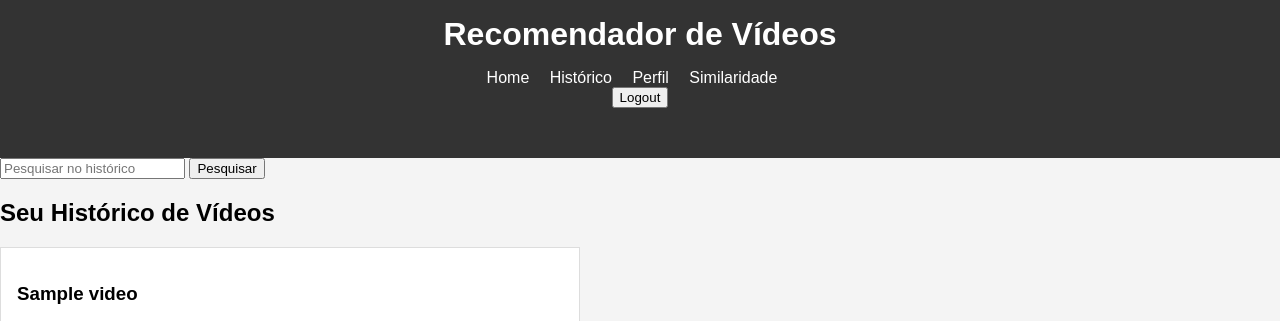
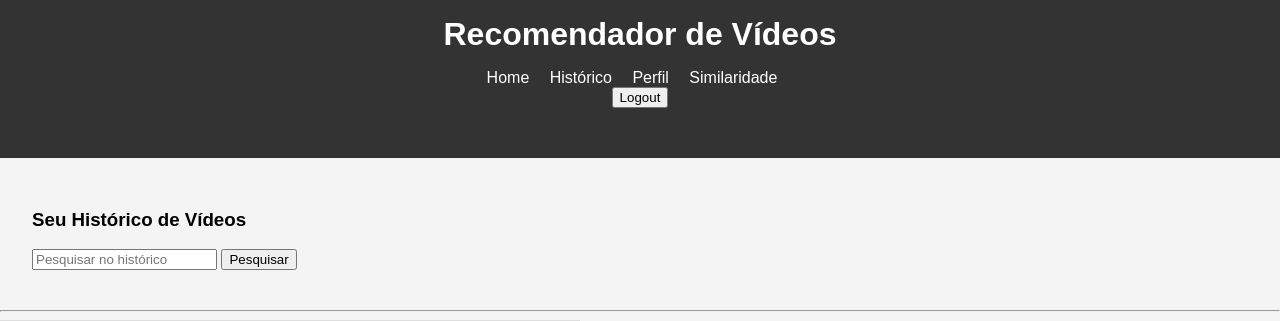
Before and after one commit to GetJose/SR_YT_collab, a Django app: page /historico/ in a window 1280 px wide. Shown: the top 321 px of the page. Run offline with Django 5.2, Linux system fonts and the light colour scheme; a user stored in the database is signed in; tables that the repository leaves empty hold one stand-in row (values such as "Sample post").

Commit message:
correcting the templates to follow a pattern

```diff
--- a/recomendador_videos/templates/apps/account/profile.html
+++ b/recomendador_videos/templates/apps/account/profile.html
@@ -19,8 +19,6 @@
 
     <button><a href="{% url 'areas_interesse' %}">Editar Perfil</a></button>
 
-    <hr>
-
     <form method="get" action="{% url 'delete_profile' %}">
         <button type="submit" class="btn btn-danger">Deletar Perfil</button>
     </form>
--- a/recomendador_videos/templates/apps/home/index.html
+++ b/recomendador_videos/templates/apps/home/index.html
@@ -6,13 +6,13 @@
 
 {% block content %}
     <section class="search-section">
-        <p>Digite o termo de busca para encontrar vídeos no YouTube.</p>
+        <h3>Digite o termo de busca para encontrar vídeos no YouTube.</h3>
         <form action="{% url 'video_search' %}" method="GET">
             <input type="text" name="query" placeholder="Digite o termo de busca" required>
             <button type="submit">Buscar</button>
         </form>
     </section>
-
+    <hr>
     <section>
         <h2>Recomendações Baseadas nos Seus Interesses</h2>
         {% include 'apps/youtube/video_list.html' with videos=videos %}
--- a/recomendador_videos/templates/apps/home/video_history.html
+++ b/recomendador_videos/templates/apps/home/video_history.html
@@ -5,13 +5,18 @@
 {% endblock %}
 
 {% block content %}
-    <form action="{% url 'video_history' %}" method="GET">
-        <input type="text" name="query" placeholder="Pesquisar no histórico">
-        <button type="submit">Pesquisar</button>
-    </form>
 
+
+    <section class="search-section">
+        <h3>Seu Histórico de Vídeos</h3>
+
+        <form action="{% url 'video_history' %}" method="GET">
+            <input type="text" name="query" placeholder="Pesquisar no histórico">
+            <button type="submit">Pesquisar</button>
+        </form>
+    </section>
+    <hr>
     <section>
-        <h2>Seu Histórico de Vídeos</h2>
         {% include 'apps/youtube/video_list.html' with videos=videos_history %}
     </section>
 
--- a/recomendador_videos/templates/apps/youtube/video_list.html
+++ b/recomendador_videos/templates/apps/youtube/video_list.html
@@ -11,15 +11,16 @@
                         src="https://www.youtube.com/embed/{{ video.youtube_id }}"
                         frameborder="0" allowfullscreen
                         data-video-id="{{ video.youtube_id }}"></iframe>
-
-                <button class="rate-button {% if user_ratings|get_item:video.youtube_id == 1 %}liked{% endif %}"
+                <div class="like-dislike-container">
+                    <button class="rate-button {% if user_ratings|get_item:video.youtube_id == 1 %}liked{% endif %}"
                         data-url="{% url 'rate_video' video.youtube_id %}"
                         data-video-id="{{ video.youtube_id }}"
                         data-rating="1">Curtir</button>
-                <button class="rate-button {% if user_ratings|get_item:video.youtube_id == -1 %}disliked{% endif %}"
+                    <button class="rate-button {% if user_ratings|get_item:video.youtube_id == -1 %}disliked{% endif %}"
                         data-url="{% url 'rate_video' video.youtube_id %}"
                         data-video-id="{{ video.youtube_id }}"
                         data-rating="-1">Não Curtir</button>
+                </div>
 
                 <div class="rating-message"></div>
             </div>
--- a/recomendador_videos/templates/apps/youtube/video_search.html
+++ b/recomendador_videos/templates/apps/youtube/video_search.html
@@ -7,8 +7,8 @@ Busca de Vídeos no YouTube
    <a href="{% url 'home' %}">Home</a>
 </nav>
 {% block content %}
-<section>
-    <h2>Buscar Vídeos Educacionais no YouTube</h2>
+<section class="search-section">
+    <h3>Buscar Vídeos Educacionais no YouTube</h3>
 
     <form method="GET" action="{% url 'video_search' %}">
         <input type="text" name="query" placeholder="Digite o termo de busca" value="{{ query }}">
@@ -19,7 +19,7 @@ Busca de Vídeos no YouTube
 <hr>
 
 <section>
-    <h2>Resultado da busca no YouTube</h2>
+    <h2>Resultado da busca no YouTube por: {{ query }}</h2>
     {% include 'apps/youtube/video_list.html' with videos=videos %}
 </section>
 {% endblock %}
```
